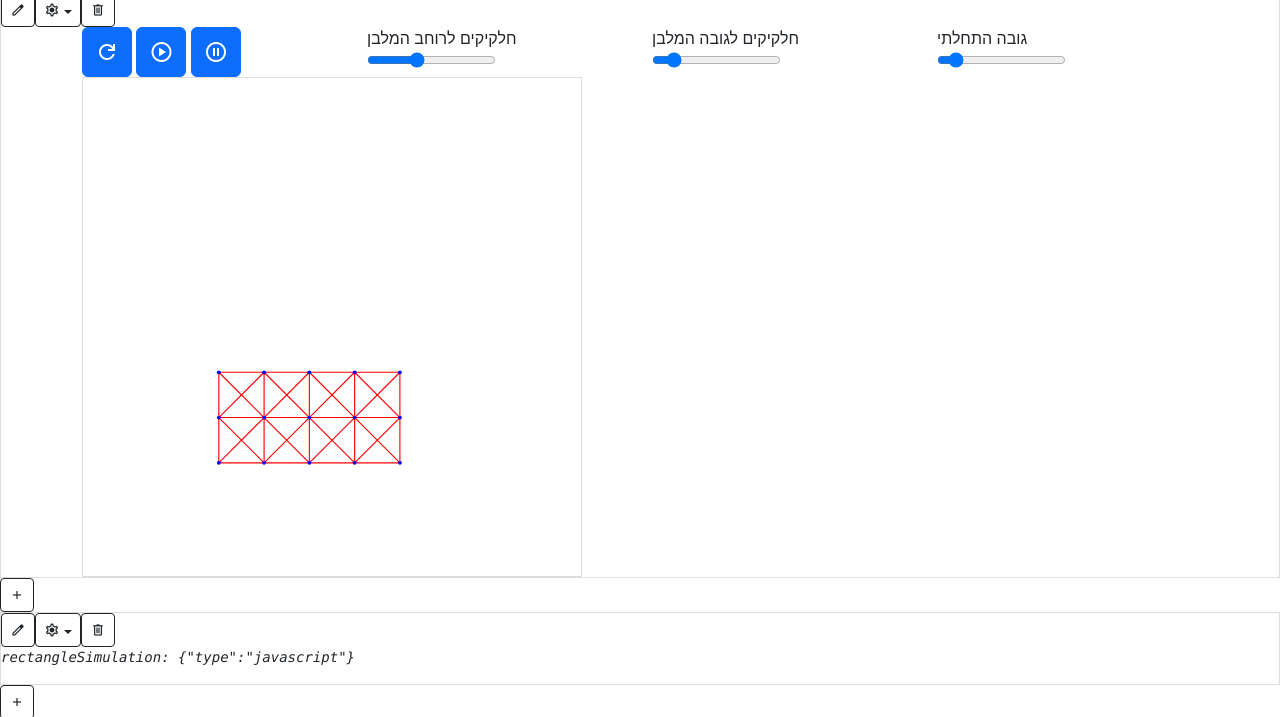
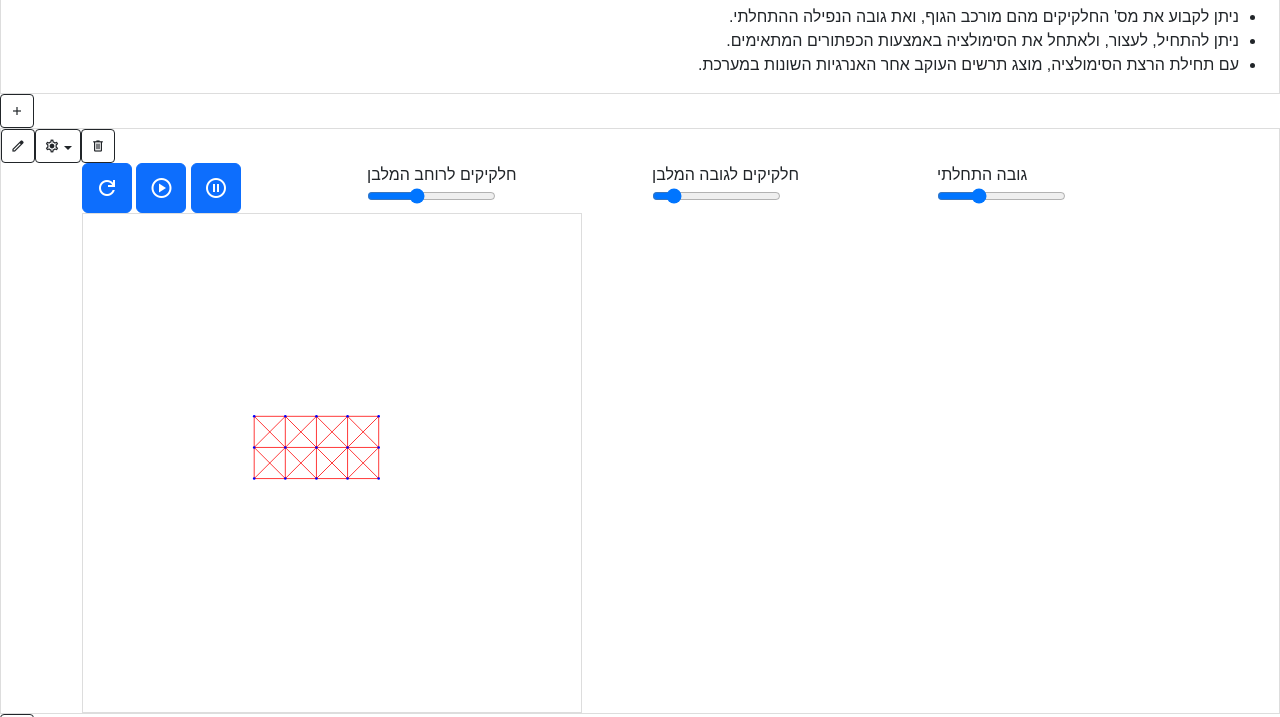
Before and after one commit to TGRS-group/compose, a plain HTML site: page preprocessed/interactive_experiment.html in a window 1280 px wide. Shown: the part 239-956 px from the top of the page. Drawn offline with nearby package versions, Linux system fonts and the light colour scheme.

Commit message:
modified heading text

```diff
--- a/preprocessed/interactive_experiment.html
+++ b/preprocessed/interactive_experiment.html
@@ -837,8 +837,12 @@ document.getElementById('label').onchange = function() {
 // cells should have a button to insert above
 // cells should have a button to insert below
 // cells should have a button to duplicate
-//+ markdowntest {"type": "markdown"}
-// # Heading
+//+ markdowntest{"type":"markdown","direction":"rtl"}
+// # הסימולציה הבאה מדגימה את הדינמיקה של גוף מרובה חלקיקים הנופל מגובה נתון.
+//* ניתן לקבוע את מס' החלקיקים מהם מורכב הגוף, ואת גובה הנפילה ההתחלתי.
+//* ניתן להתחיל, לעצור, ולאתחל את הסימולציה באמצעות הכפתורים המתאימים.
+//* עם תחילת הרצת הסימולציה, מוצג תרשים העוקב אחר האנרגיות השונות במערכת.
+//
 //+ interactiveDemo {"type": "html", "target": "interactiveDemo_output"}
 // <div class="container">
 // <div class="row align-items-start">
@@ -857,7 +861,7 @@ document.getElementById('label').onchange = function() {
 // </div>
 // <div class="col">
 // <label for="Y0" >גובה התחלתי</label><br>
-// <input oninput="{y0 = Number(this.value);  setupRect(); calibrateSvg(); draw();}" type="range" id="Y0" min="0" max="10" value="1">
+// <input oninput="{y0 = Number(this.value);  setupRect(); calibrateSvg(); draw();}" type="range" id="Y0" min="0" max="10" value="3">
 // </div>
 // </div>
 // <div class="row align-items-start">
@@ -873,7 +877,7 @@ document.getElementById('label').onchange = function() {
 //+ rectangleSimulation {"type": "javascript"}
 {function print(string) {getBlockTarget('computeCode').innerHTML += string + '<br>';}
 draw_lines = true;
-y0=1;
+y0=3;
 L0=0.4;
 t=0
 Cr = 0.05;
```
